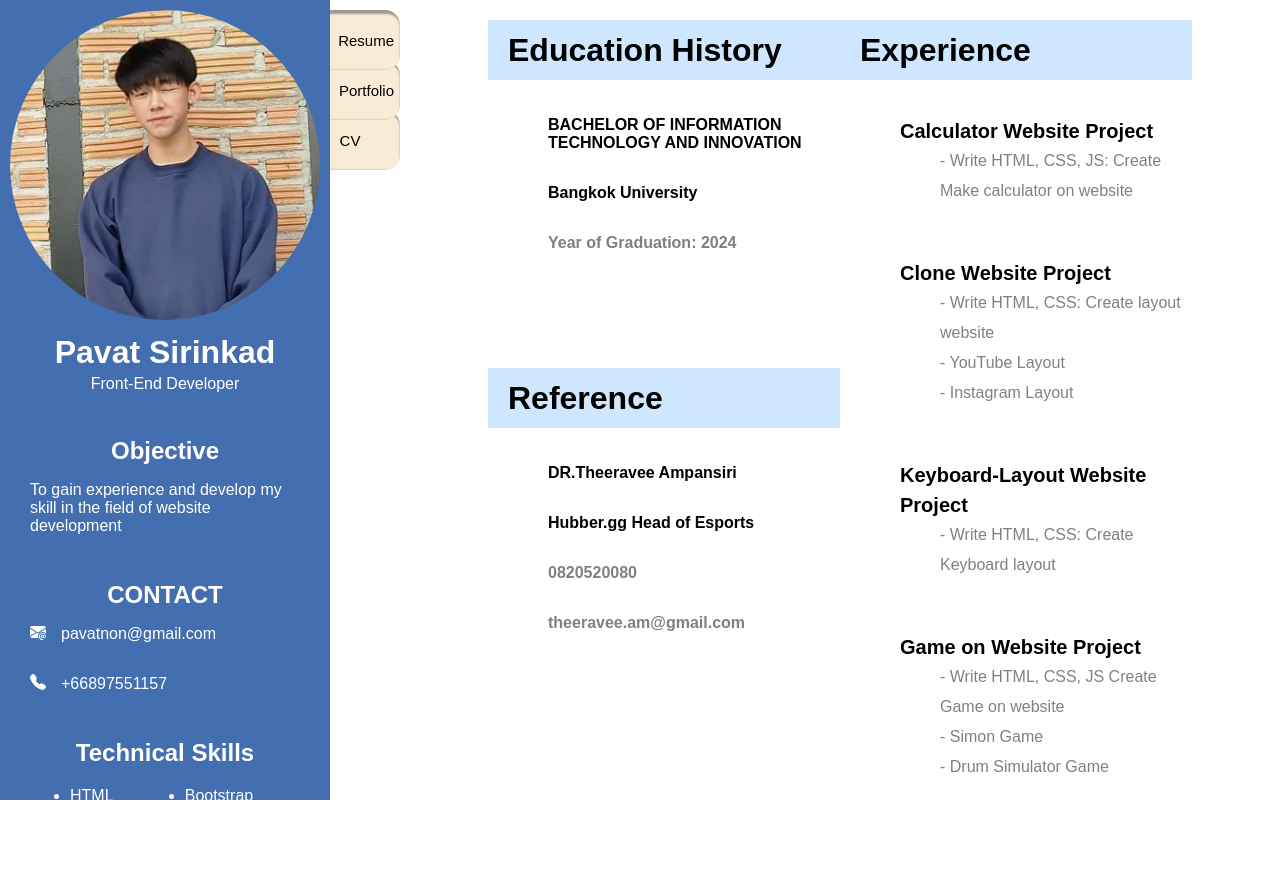
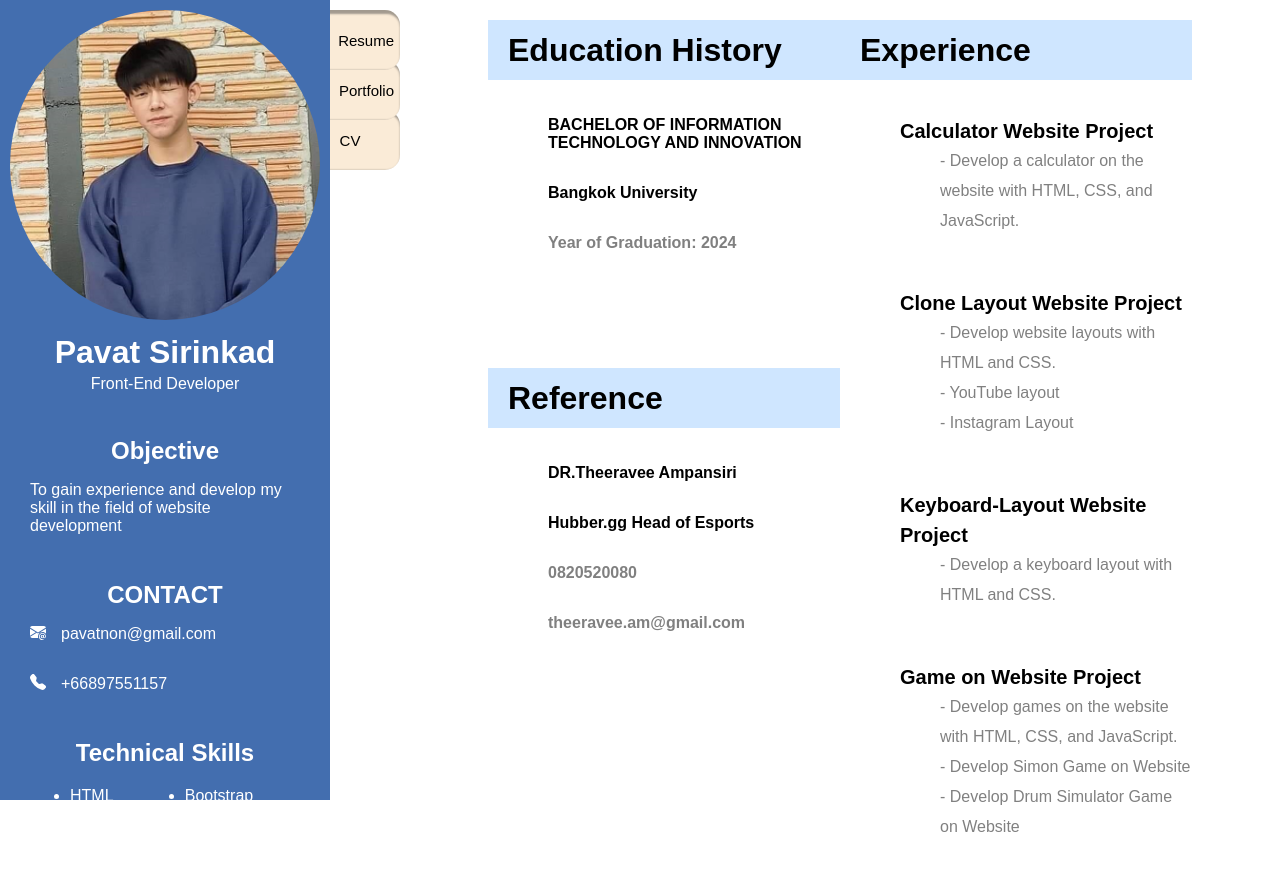
Before and after one commit to Drakzone123/Portfolio, a plain HTML site: page index.html in a window 1280 px wide. Before the commit the page ends 818 px from the top, so only its background shows below. Drawn offline with nearby package versions, Linux system fonts and the light colour scheme.

Commit message:
Fixedword

```diff
--- a/index.html
+++ b/index.html
@@ -108,29 +108,29 @@
                                 <div class="ex">
                                     <dl>
                                         <dt>Calculator Website Project</dt>
-                                        <dd>- Write HTML, CSS, JS: Create Make calculator on website </dd>
+                                        <dd>- Develop a calculator on the website with HTML, CSS, and JavaScript.</dd>
                                     </dl>
                                 </div>
                                 <div class="ex">
                                     <dl>
-                                        <dt>Clone Website Project</dt>
-                                        <dd>- Write HTML, CSS: Create layout website </dd>
-                                        <dd>- YouTube Layout</dd>
+                                        <dt>Clone Layout Website Project</dt>
+                                        <dd>- Develop website layouts with HTML and CSS.</dd>
+                                        <dd>- YouTube layout</dd>
                                         <dd>- Instagram Layout</dd>
                                     </dl>
                                 </div>
                                 <div class="ex">
                                     <dl>
                                         <dt>Keyboard-Layout Website Project</dt>
-                                        <dd>- Write HTML, CSS: Create Keyboard layout </dd>
+                                        <dd>- Develop a keyboard layout with HTML and CSS.</dd>
                                     </dl>
                                 </div>
                                 <div class="ex">
                                     <dl>
                                         <dt>Game on Website Project</dt>
-                                        <dd>- Write  HTML, CSS, JS Create Game on website </dd>
-                                        <dd>- Simon Game</dd>
-                                        <dd>- Drum Simulator Game</dd>
+                                        <dd>- Develop games on the website with HTML, CSS, and JavaScript.</dd>
+                                        <dd>- Develop Simon Game on Website</dd>
+                                        <dd>- Develop Drum Simulator Game on Website</dd>
                                     </dl>
                                 </div>
 
```
